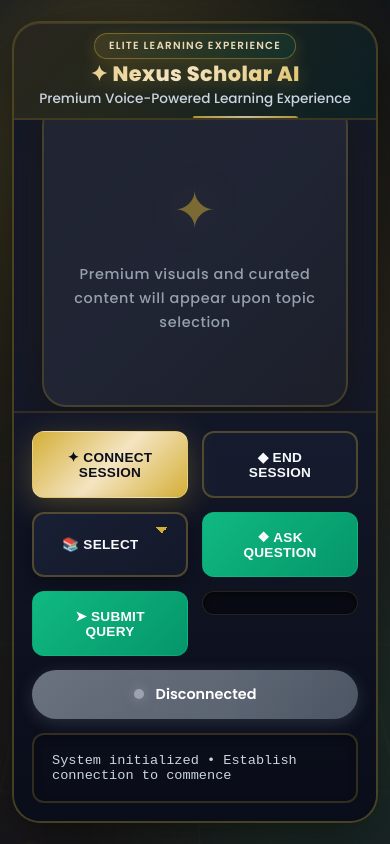
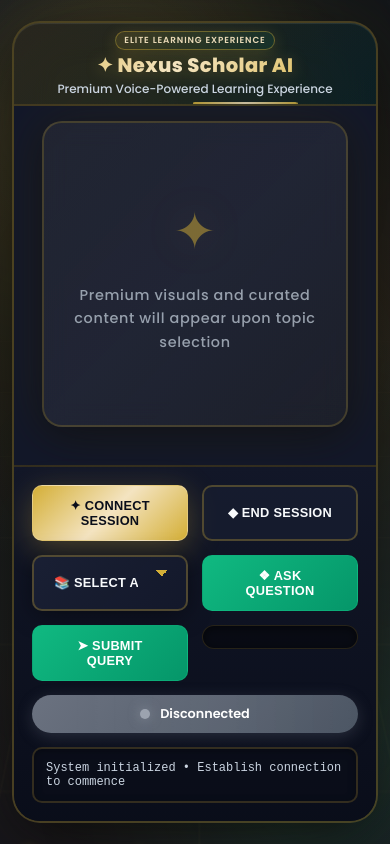
Before and after one commit to Adelphos-tech/AI-tutor, a website: page nexus_premium.html in a window 390 px wide. Drawn offline with Linux system fonts and the light colour scheme.

Commit message:
Make page more dynamic: horizontal compact header, smaller visual, optimized spacing

```diff
--- a/nexus_premium.html
+++ b/nexus_premium.html
@@ -305,16 +305,18 @@
 
         header {
             position: relative;
-            padding: clamp(8px, 1.5vw, 14px);
+            padding: clamp(6px, 1vw, 10px) clamp(12px, 2vw, 20px);
             overflow: hidden;
             background: linear-gradient(135deg, rgba(212, 175, 55, 0.05) 0%, rgba(16, 185, 129, 0.05) 100%);
             grid-column: 1;
             grid-row: 1;
             border-bottom: 2px solid rgba(212, 175, 55, 0.2);
             display: flex;
-            flex-direction: column;
+            flex-direction: row;
             align-items: center;
             justify-content: center;
+            flex-wrap: wrap;
+            gap: clamp(8px, 1.5vw, 16px);
         }
 
         header::before {
@@ -341,38 +343,43 @@
         .header-content {
             position: relative;
             display: flex;
-            flex-direction: column;
+            flex-direction: row;
             align-items: center;
-            gap: clamp(4px, 1vw, 8px);
+            justify-content: center;
+            gap: clamp(8px, 1.5vw, 16px);
             z-index: 1;
+            flex-wrap: wrap;
         }
 
         .title-block {
             display: flex;
-            flex-direction: column;
+            flex-direction: row;
             align-items: center;
-            gap: clamp(4px, 0.8vw, 6px);
+            gap: clamp(8px, 1.5vw, 14px);
+            flex-wrap: wrap;
+            justify-content: center;
         }
 
         .badge {
-            display: inline-block;
-            padding: 4px 14px;
+            display: inline-flex;
+            padding: 3px 10px;
             background: linear-gradient(135deg, rgba(212, 175, 55, 0.15), rgba(16, 185, 129, 0.1));
             border: 1px solid rgba(212, 175, 55, 0.4);
             border-radius: 999px;
-            font-size: 0.65rem;
+            font-size: 0.6rem;
             text-transform: uppercase;
-            letter-spacing: 0.12em;
+            letter-spacing: 0.1em;
             font-weight: 600;
             color: rgba(244, 228, 193, 0.95);
             box-shadow: 0 4px 16px rgba(212, 175, 55, 0.2);
             animation: fadeIn 1s ease-out 0.3s both;
+            white-space: nowrap;
         }
 
         h1 {
-            font-size: clamp(1.3rem, 2.2vw, 1.7rem);
+            font-size: clamp(1.1rem, 2vw, 1.5rem);
             font-weight: 800;
-            line-height: 1.1;
+            line-height: 1;
             background: var(--gradient-primary);
             background-size: 200% 200%;
             -webkit-background-clip: text;
@@ -382,15 +389,19 @@
             letter-spacing: 0.02em;
             filter: drop-shadow(0 2px 8px rgba(212, 175, 55, 0.3));
             animation: fadeIn 1s ease-out 0.4s both, gradientShift 8s ease infinite;
+            white-space: nowrap;
+            margin: 0;
         }
 
         header p {
-            font-size: clamp(0.7rem, 1.3vw, 0.85rem);
+            font-size: clamp(0.65rem, 1.2vw, 0.8rem);
             color: var(--text-secondary);
             font-weight: 500;
             text-align: center;
-            line-height: 1.3;
+            line-height: 1.2;
             animation: fadeIn 1s ease-out 0.5s both;
+            margin: 0;
+            white-space: nowrap;
         }
 
         header p:first-of-type {
@@ -519,10 +530,10 @@
 
         .topic-showcase__visual {
             position: relative;
-            border-radius: 24px;
+            border-radius: 20px;
             overflow: hidden;
             width: 100%;
-            max-width: 480px;
+            max-width: 350px;
             aspect-ratio: 1;
             background: linear-gradient(135deg, rgba(26, 32, 53, 0.7), rgba(19, 24, 41, 0.6));
             display: flex;
@@ -710,18 +721,17 @@
         }
 
         button, select {
-            border-radius: 12px;
+            border-radius: 10px;
             border: none;
-            font-size: 0.95rem;
+            font-size: 0.8rem;
             font-weight: 600;
             letter-spacing: 0.02em;
-            padding: 16px 28px;
+            padding: 12px 20px;
             transition: all 0.3s cubic-bezier(0.34, 1.56, 0.64, 1);
             position: relative;
             cursor: pointer;
             box-shadow: var(--shadow-md);
             text-transform: uppercase;
-            font-size: 0.85rem;
         }
 
         button::before {
@@ -874,10 +884,10 @@
             display: inline-flex;
             align-items: center;
             justify-content: center;
-            gap: 12px;
-            font-size: 0.9rem;
+            gap: 10px;
+            font-size: 0.8rem;
             font-weight: 600;
-            padding: 14px 24px;
+            padding: 10px 18px;
             border-radius: 100px;
             transition: all 0.4s ease;
             overflow: hidden;
@@ -1102,13 +1112,13 @@
 
         .log {
             font-family: 'Courier New', monospace;
-            font-size: 0.85rem;
+            font-size: 0.75rem;
             color: var(--text-secondary);
-            max-height: 100px;
+            max-height: 70px;
             overflow-y: auto;
             width: 100%;
-            padding: 18px;
-            border-radius: 12px;
+            padding: 12px;
+            border-radius: 10px;
             background: rgba(10, 14, 26, 0.6);
             border: 2px solid rgba(212, 175, 55, 0.2);
             grid-column: 1 / -1;
@@ -1163,13 +1173,30 @@
         .audio-viz span:nth-child(5) { animation-delay: 0.4s; }
 
         @media (max-width: 980px) {
+            header {
+                flex-direction: column;
+                align-items: center;
+                padding: clamp(8px, 2vw, 12px);
+            }
+
+            .header-content {
+                flex-direction: column;
+                align-items: center;
+                gap: 8px;
+            }
+
+            .title-block {
+                flex-direction: column;
+                gap: 6px;
+            }
+
             .topic-showcase {
                 flex-direction: column;
                 gap: clamp(20px, 4vw, 32px);
             }
 
             .topic-showcase__visual {
-                width: min(90%, 450px);
+                width: min(90%, 350px);
                 min-width: unset;
             }
 
@@ -1207,15 +1234,22 @@
             }
 
             header {
-                padding: clamp(10px, 2vw, 16px);
+                padding: clamp(8px, 2vw, 12px);
             }
 
             h1 {
-                font-size: clamp(1.3rem, 5vw, 1.6rem);
+                font-size: clamp(1.1rem, 5vw, 1.4rem);
+                white-space: normal;
             }
 
             header p {
-                font-size: clamp(0.75rem, 3.5vw, 0.85rem);
+                font-size: clamp(0.65rem, 3.5vw, 0.75rem);
+                white-space: normal;
+            }
+
+            .badge {
+                font-size: 0.55rem;
+                padding: 2px 8px;
             }
 
             .controls {
```
